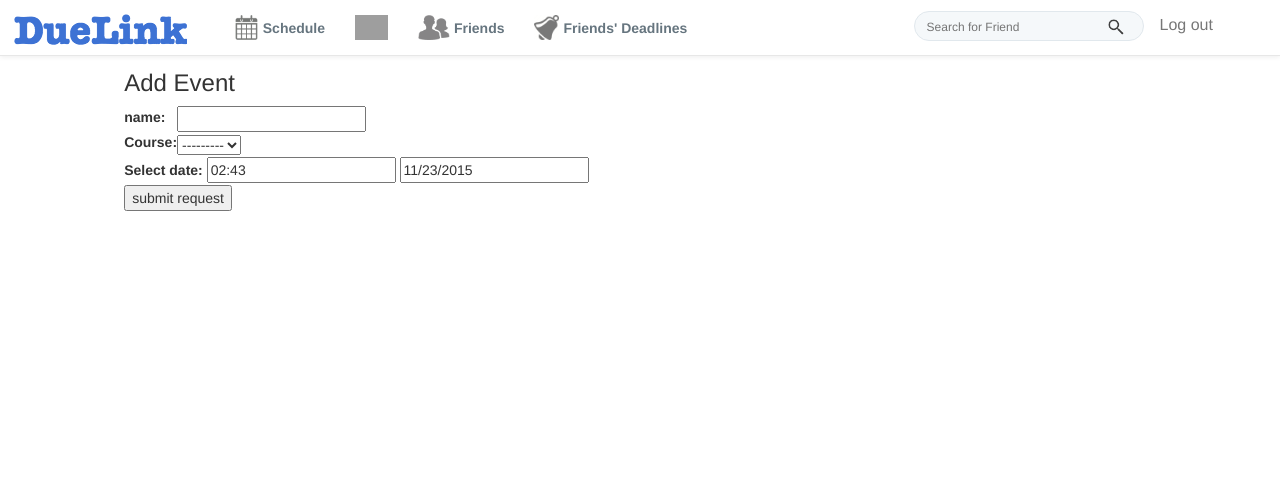
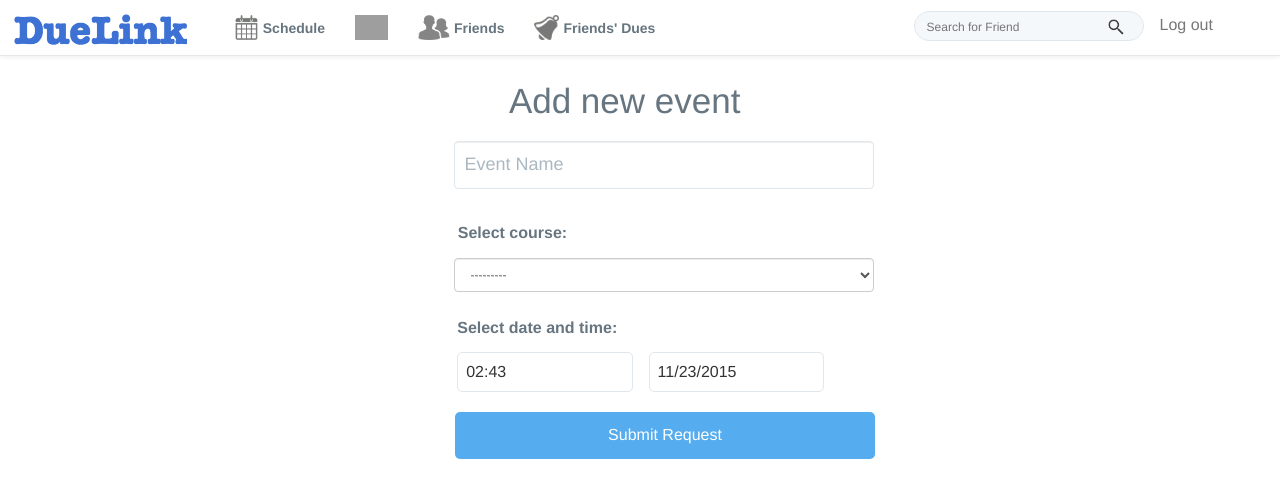
Before and after one commit to DueLinkCMU/DueLink, a Django app: page /duelink/add_event in a window 1280 px wide. Shown: the top 498 px of the page. Run offline with Django 3.2, Linux system fonts and the light colour scheme; the visitor is signed in with stand-in values (Sample User, id 1); data that the repository does not hold is empty; parts of the project's set-up code (start-up, migrations or seed data) failed here and were passed over; some libraries are stand-ins or nearby versions; grey boxes are pictures that could not be loaded.

Commit message:
style for add event

```diff
--- a/webapps/DueLink/forms.py
+++ b/webapps/DueLink/forms.py
@@ -111,7 +111,7 @@ class EditProfileForm(ProfileForm):
 
 
 class AddEventForm(forms.Form):
-    name = forms.CharField(max_length=20, label='name')
+    name = forms.CharField(max_length=20, label='Event Name')
     course = forms.ModelChoiceField(queryset=Course.objects.all())
     deadline_datetime = forms.CharField(widget=forms.DateTimeInput(attrs={'type': 'hidden'}))
 
--- /dev/null
+++ b/webapps/DueLink/static/css/add_event.css
@@ -0,0 +1,186 @@
+#add-event {
+    margin-top: 50px;
+}
+
+form.form.add-event {
+    margin-left: 45%;
+}
+
+div.demo {
+    padding-left: 0.5%;
+    margin-left: 45%;
+}
+
+input.form-control {
+    border: 1px solid #e1e8ed;
+    width: 420px;
+    height: auto;
+    font-size: 18px;
+    padding: 10px;
+    margin-bottom: 8%;
+}
+
+select.form-control {
+    width: 420px;
+    font-size: 12px;
+    margin-bottom: 6%;
+    margin-top: 3%;
+}
+
+#timePicker, #datePicker {
+    border: 1px solid #e1e8ed;
+    border-radius: 5px;
+    height: auto;
+    padding: 8px;
+    font-size: 16px;
+    margin-bottom: 5%;
+    width: 44%;
+}
+
+div.select.time {
+    color: #66757f;
+    font-family: 'Calibri Light', Helvetica, Arial, sans-serif;
+    font-size: 16px;
+    margin-bottom: 3%;
+}
+
+td.select.course {
+    font-size: 16px;
+    font-weight: bold;
+    padding-left: 1%;
+}
+
+#timePicker {
+    margin-right: 3%;
+}
+
+label {
+    margin: auto 3% auto -14.2%;
+}
+
+input.form-control::-webkit-input-placeholder {
+    color: #aab8c2;
+}
+
+input.form-control:-moz-placeholder { /* Firefox 18- */
+    color: #aab8c2;
+}
+
+input.form-control::-moz-placeholder { /* Firefox 19+ */
+    color: #aab8c2;
+}
+
+input.form-control:-ms-input-placeholder {
+    color: #aab8c2;
+}
+
+.form.add-event.header {
+    text-align: center;
+    font-family: 'Calibri Light', Helvetica, Arial, sans-serif;
+    font-size: 35px;
+    /*padding-left: -20%;*/
+    margin: 8% auto 5% -15%;
+}
+
+.navbar.navbar-default.navbar-fixed-top {
+    background: #ffffff;
+    height: 56px;
+    width: auto;
+    /*max-width: 80px;*/
+}
+
+#nav-search-logout {
+    height: 60px;
+}
+
+.container {
+    display: inline-block;
+    max-width: 80%;
+}
+
+.nav-image {
+    max-width: 25px;
+    max-height: 25px;
+}
+
+.text {
+    font-family: "Microsoft YaHei", Helvetica, Arial, sans-serif;
+    font-weight: bold;
+    color: #66757f;
+    vertical-align: middle;
+}
+
+.calendar {
+    margin-top: 70px;
+}
+
+div.pull-right {
+    display: inline-block;
+    height: 50px;
+    padding-top: 13px;
+    white-space: nowrap;
+    width: 400px;
+}
+
+.logout {
+    font-size: 16px;
+    color: #66757f;
+    float: right;
+}
+
+img.navbar-brand {
+    max-width: 100px;
+    max-height: 50px;
+}
+
+.sign.icon {
+    margin-top: -50px;
+}
+
+.pull-right.search {
+
+    max-width: 180px;
+}
+
+.search-input {
+
+    width: 100%;
+    padding: 8px 27px 6px 12px;
+    font-size: 12px;
+    line-height: 1;
+    color: #292f33;
+    background-color: #f5f8fa;
+    border: 1px solid #e1e8ed;
+    border-radius: 21px;
+    transition: all .2s ease-in-out;
+    margin-right: -20%;
+}
+
+button.search.icon {
+    border: none;
+    border-radius: 15px;
+    background: inherit;
+}
+
+img.search.icon {
+    width: 18px;
+    height: 18px;
+}
+
+.add-event {
+    color: #66757f;
+}
+
+button.submit.button.add-event {
+    margin-left: 45.2%;
+    width: 420px;
+    background: #55acee none no-repeat;
+    box-shadow: none;
+    font-size: 16px;
+    font-weight: normal;
+    color: #ffffff;
+    padding: 12px 16px;
+    border: 0;
+    border-radius: 5px;
+
+}
--- a/webapps/DueLink/static/css/home.css
+++ b/webapps/DueLink/static/css/home.css
@@ -27,7 +27,7 @@
 }
 
 .calendar {
-    margin-top: 20px;
+    margin-top: 70px;
 }
 
 div.pull-right {
@@ -79,3 +79,7 @@ img.search.icon {
     width: 18px;
     height: 18px;
 }
+
+.add-event {
+    color: #66757f;
+}
--- a/webapps/DueLink/templates/duelink/add_event.html
+++ b/webapps/DueLink/templates/duelink/add_event.html
@@ -1,6 +1,9 @@
 {% extends "duelink/base.html" %}
 {% load staticfiles %}
 {% block links %}
+    {% load static %}
+    <link rel="stylesheet" href="{% static "css/add_event.css" %}">
+    {% load add_css %}
 
     <script src="{% static 'jquery/jquery-1.11.3.js' %}"></script>
     <script src="{% static 'jquery/jquery.timepicker.min.js' %}"></script>
@@ -12,25 +15,53 @@
 
 {% endblock links %}
 {% block title %}Add Event{% endblock title %}
-{% block content%}
-<div class="container" style="margin-top: 50px">
-<h3>Add Event</h3>
+{% block content %}
+    <div class="container" id="add-event">
 
-<form method="POST" action="{% url 'add_event' %}">
+        <form class="form add-event" action="{% url 'add_event' %}" method="POST">
+            {% csrf_token %}
+
+            <h2 class="form add-event header">Add new event</h2>
+
+            {% for error in form.non_field_errors %}
+                <p class="error">
+                    {{ error }}
+                </p>
+            {% endfor %}
+
             <table>
-        {{form}}
+                <tr>
+                    <td>{{ form.name|add_css:"form-control" }}</td>
+                    <td class="error">{{ form.name.errors }}</td>
+                </tr>
+                <tr class="select course">
+                    <td class="select course">
+                        Select course:
+                    </td>
+                </tr>
+                <tr>
+
+                    <td>{{ form.course|add_css:"form-control" }}</td>
+                    <td class="error">{{ form.course.errors }}</td>
+                </tr>
+
             </table>
+            {% for field in form.hidden_fields %}
+                {{ field }}
+            {% endfor %}
+            {% csrf_token %}
         </form>
 
+
         <div class="demo">
-    <label ><b>Select date:</b></label>
-    <!--<input id="timePicker">-->
-    <input id="timePicker" type="text" data-time-format="H:i" />
+            <div class="select time"><b>Select date and time:</b></div>
+
+            <input id="timePicker" type="text" data-time-format="H:i"/>
             <input id="datePicker">
 
         </div>
 
-<button id="submit_request">submit request</button>
+        <button class="submit button add-event" id="submit_request">Submit Request</button>
 
     </div>
-{% endblock content%}
+{% endblock content %}
--- a/webapps/DueLink/templates/duelink/base.html
+++ b/webapps/DueLink/templates/duelink/base.html
@@ -79,7 +79,7 @@
                     <li>
                         <a href="{% url 'friend_stream' %}">
                             <img class="nav-image" src="{% static "images/bell.png" %}">
-                            <span class="text">Friends' Deadlines</span>
+                            <span class="text">Friends' Dues</span>
                         </a>
                     </li>
                 {% endblock friend_stream %}
--- a/webapps/DueLink/templates/duelink/deadline_stream.html
+++ b/webapps/DueLink/templates/duelink/deadline_stream.html
@@ -5,16 +5,16 @@
 <link rel="stylesheet" href="{% static 'css/deadline.css' %}">
   <script src="{% static "js/profile.js" %}"></script>
 {% endblock links %}
-{% block title %}{{ profile.nick_name }}'s Deadlines{% endblock %}
+{% block title %}{{ profile.nick_name }}'s Dues{% endblock %}
 
 
 {% block profile %}
 <li class="active"><a href="#">
     {% if self %}
     <img class="nav-image" src="{% url 'profile_image' profile.user.id %}"/>
-    My Deadlines
+    My Dues
     {% else %}
-    {{ profile.nick_name }}'s Deadlines
+    {{ profile.nick_name }}'s Dues
 
     {% endif %}
 </a></li>
--- a/webapps/DueLink/templates/duelink/friend_stream.html
+++ b/webapps/DueLink/templates/duelink/friend_stream.html
@@ -10,7 +10,7 @@
     <li class="active">
         <a href="#">
             <img class="nav-image" src="{% static "images/bell.png" %}">
-            <span class="text">Friends' Deadlines</span>
+            <span class="text">Friends' Dues</span>
         </a>
     </li>
 {% endblock friend_stream %}
--- a/webapps/DueLink/templates/duelink/home.html
+++ b/webapps/DueLink/templates/duelink/home.html
@@ -28,8 +28,8 @@
 {% block content %}
 
     <div class="calendar">
-        <a href="{% url 'add_event' %}">Add Due</a>
-        <p>Your Calendar</P>
+        <a class="add-event" href="{% url 'add_event' %}">Add Due</a>
+        <p>My Calendar</P>
         <div id='script-warning'>
             error occurs when loading events.
         </div>
```
Lines whose indentation alone changed are shown as unchanged.
